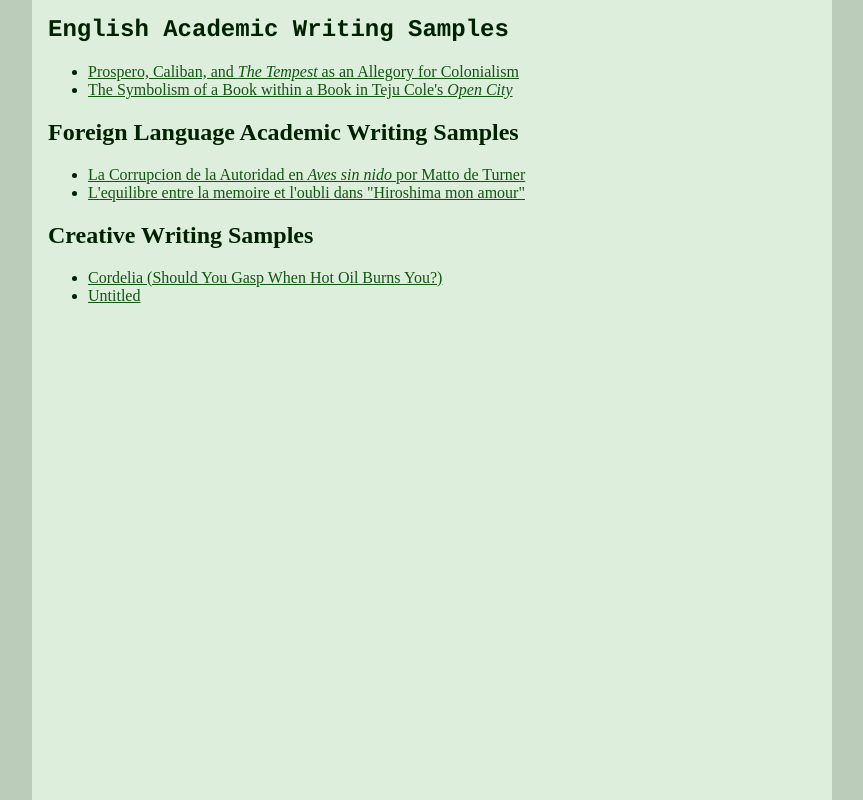
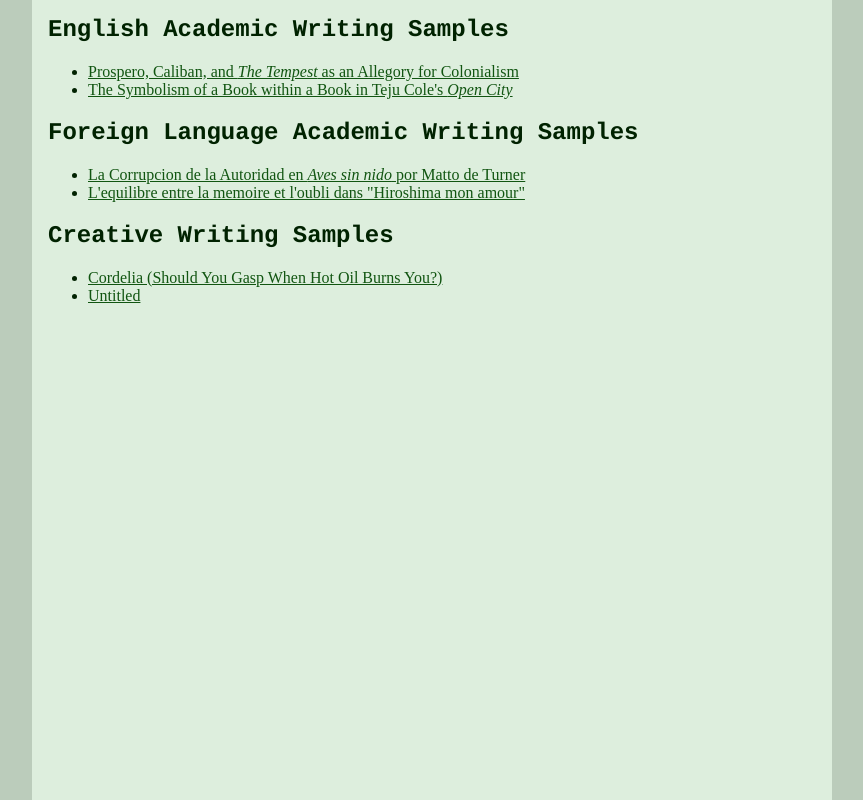
Before and after one commit to jads424/jads424.github.io, a plain HTML site: page index.html in a window 1280 px wide. Shown: the whole page, without its empty margins (208-1071 px from the left). Drawn offline with Linux system fonts and the light colour scheme.

Commit message:
more fonts & max height

```diff
--- a/index.html
+++ b/index.html
@@ -37,7 +37,7 @@
         </li>
     </ul>
 
-    <h2>Foreign Language Academic Writing Samples</h2>
+    <h2 style = "font-family: courier;">Foreign Language Academic Writing Samples</h2>
 
     <ul>
         <li>
@@ -49,7 +49,7 @@
     </ul>
 
 
-    <h2>Creative Writing Samples</h2>
+    <h2 style = "font-family: courier;">Creative Writing Samples</h2>
     <ul>
         <li>
             <a href="Story1.html">Cordelia (Should You Gasp When Hot Oil Burns You?)</a>
```
